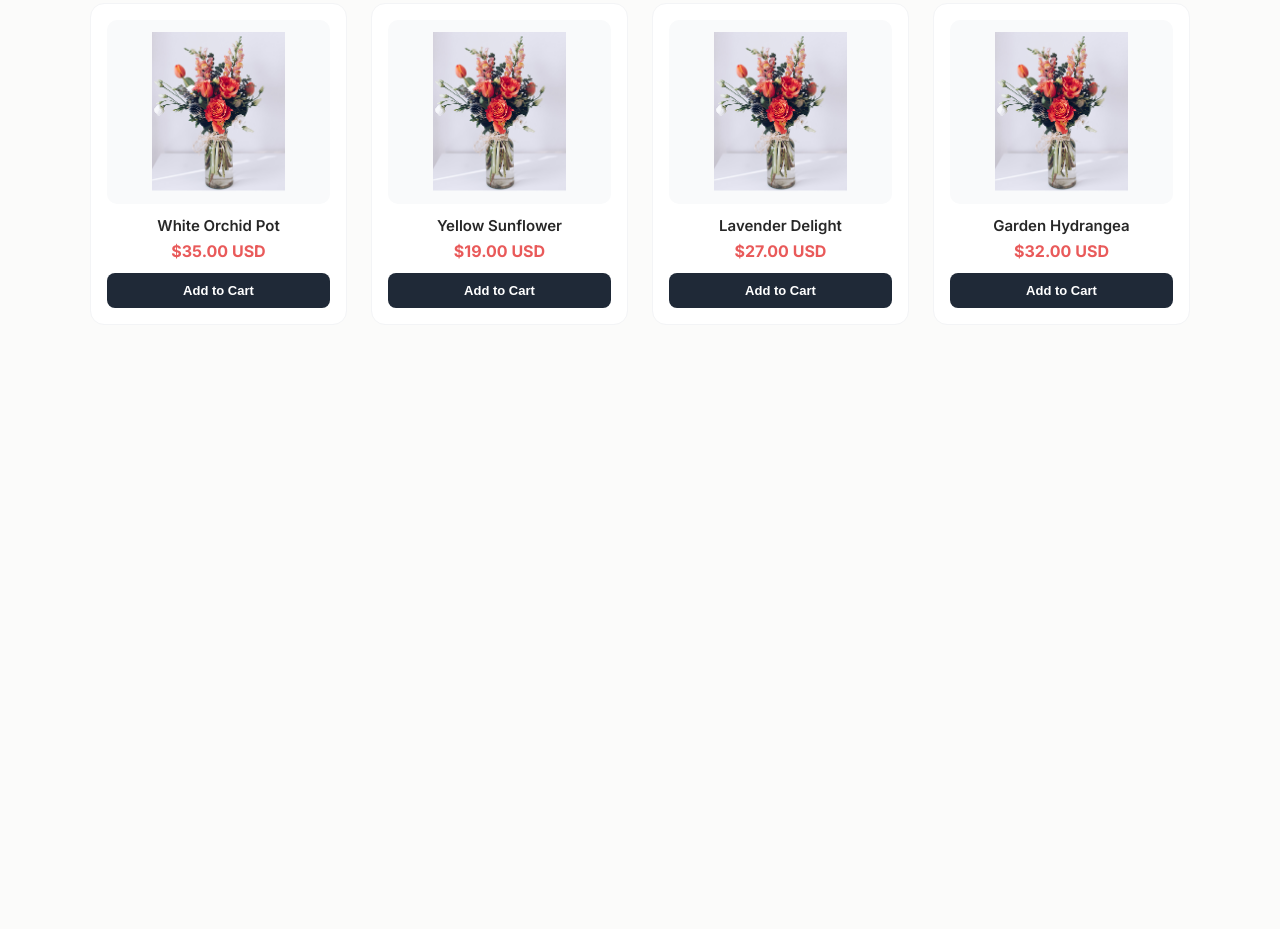
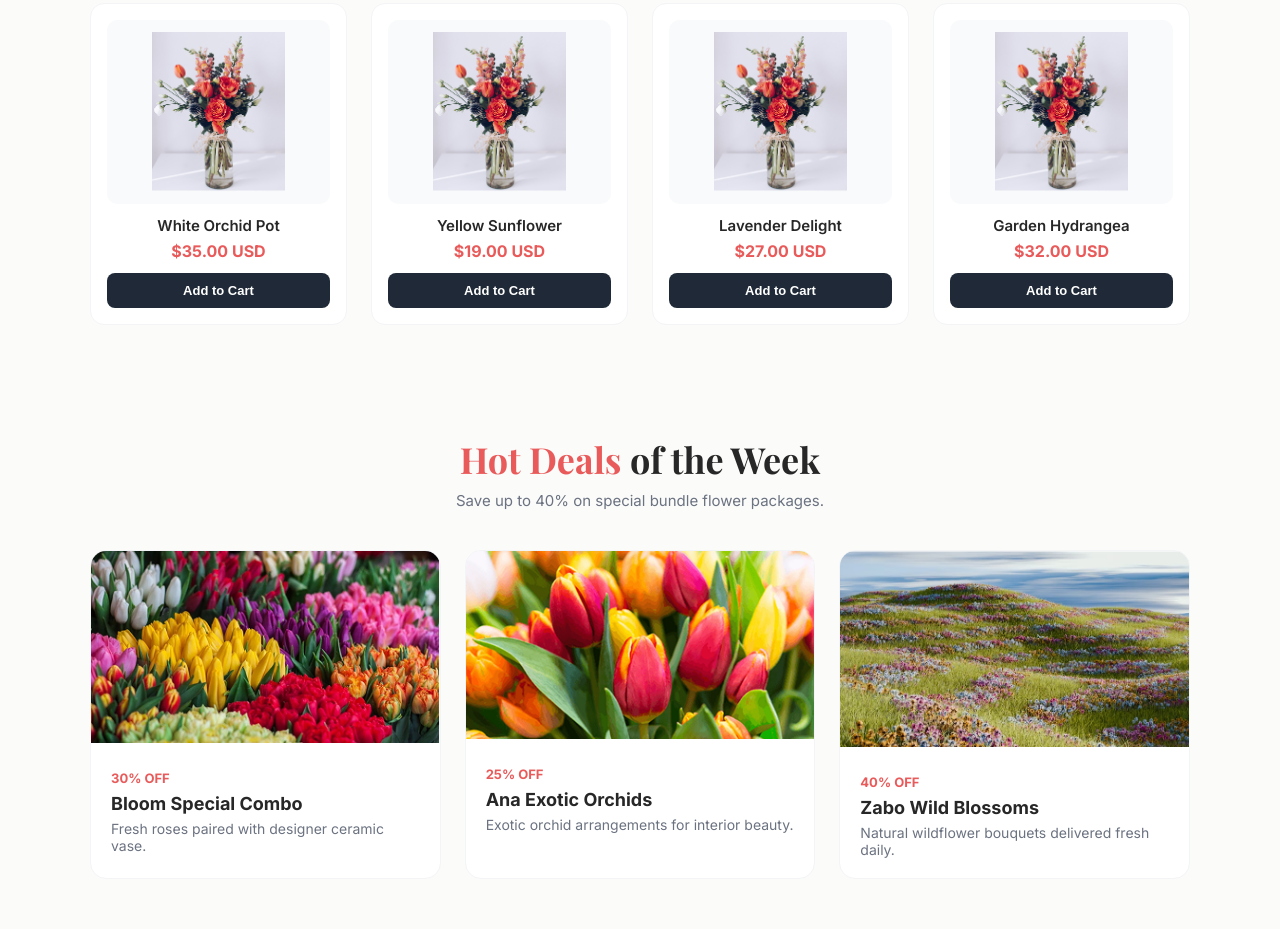
Before and after one commit to Rnrezanur/flowers-market, a plain HTML site: page index.html in a window 1280 px wide. Shown: the part 1029-1958 px from the top of the page. Before the commit the page ends 1414 px from the top, so only its background shows below. Drawn offline with nearby package versions, Linux system fonts and the light colour scheme.

Commit message:
completed the spacial deals section

```diff
--- a/index.html
+++ b/index.html
@@ -157,6 +157,49 @@
             </div>
         </div>
     </section>
+
+    <!-- 4. LATEST DEALS -->
+    <section id="deals" class="deals-section">
+        <div class="container">
+            <div class="section-title-box">
+                <h2><span class="highlight">Hot Deals</span> of the Week</h2>
+                <p>Save up to 40% on special bundle flower packages.</p>
+            </div>
+
+            <div class="deals-grid">
+                <!-- Deal 1 -->
+                <div class="deal-card">
+                    <img src="assets/deal-bloom.png" alt="Bloom Deal" />
+                    <div class="deal-info">
+                        <span class="deal-badge">30% OFF</span>
+                        <h3>Bloom Special Combo</h3>
+                        <p>Fresh roses paired with designer ceramic vase.</p>
+                    </div>
+                </div>
+
+                <!-- Deal 2 -->
+                <div class="deal-card">
+                    <img src="assets/deal-ana.png" alt="Ana Deal" />
+                    <div class="deal-info">
+                        <span class="deal-badge">25% OFF</span>
+                        <h3>Ana Exotic Orchids</h3>
+                        <p>Exotic orchid arrangements for interior beauty.</p>
+                    </div>
+                </div>
+
+                <!-- Deal 3 -->
+                <div class="deal-card">
+                    <img src="assets/deal-zabo.png" alt="Zabo Deal" />
+                    <div class="deal-info">
+                        <span class="deal-badge">40% OFF</span>
+                        <h3>Zabo Wild Blossoms</h3>
+                        <p>Natural wildflower bouquets delivered fresh daily.</p>
+                    </div>
+                </div>
+            </div>
+        </div>
+    </section>
+
 </body>
 
 </html>
--- a/styles.css
+++ b/styles.css
@@ -238,3 +238,54 @@ a {
     height: 120px;
   }
 }
+
+
+/* ================= 4. DEALS CSS ================= */
+.deals-section {
+  padding: 50px 0;
+}
+
+.deals-grid {
+  display: grid;
+  grid-template-columns: repeat(3, 1fr);
+  gap: 24px;
+}
+
+.deal-card {
+  background: #ffffff;
+  border-radius: 16px;
+  overflow: hidden;
+  border: 1px solid #f3f4f6;
+}
+
+.deal-card img {
+  width: 100%;
+  height: auto;
+}
+
+.deal-info {
+  padding: 20px;
+}
+
+.deal-badge {
+  color: #E95A5A;
+  font-weight: 700;
+  font-size: 13px;
+}
+
+.deal-info h3 {
+  margin: 6px 0;
+  font-size: 18px;
+}
+
+.deal-info p {
+  color: #6b7280;
+  font-size: 14px;
+}
+
+/* Responsive: 1 card per row on mobile */
+@media (max-width: 768px) {
+  .deals-grid {
+    grid-template-columns: 1fr;
+  }
+}
```
Lines whose indentation alone changed are shown as unchanged.
